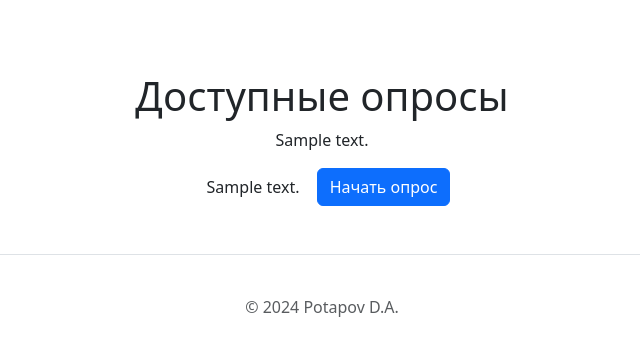
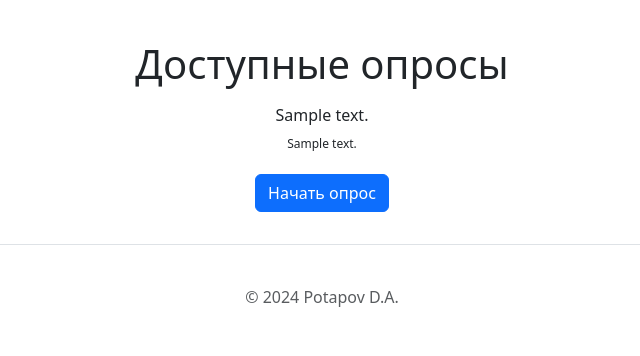
Before and after one commit to DAPotapov/survey, a Django app: page / in a window 1280 px wide. Shown: the part 69-425 px from the top of the page, without its empty margins (318-958 px from the left). Run offline with Django 5.2, Linux system fonts and the light colour scheme; tables that the repository leaves empty hold one stand-in row (values such as "Sample post").

Commit message:
Migrations made. Updated templates, form leads to renamed function.

```diff
--- a/main/forms.py
+++ b/main/forms.py
@@ -5,4 +5,4 @@ from django.forms import ModelForm
 class SurveyForm(ModelForm):
     class Meta:
         model = Survey
-        fields = ["survey_title", "description"]
+        fields = ["text", "description"]
--- a/main/templates/main/index.html
+++ b/main/templates/main/index.html
@@ -7,14 +7,16 @@
 {% block main %}
     <h1>{{ header }}</h1>
     {% if choices %}
-    <div class="container-sm">
-        <form action="/treat_answer" method="post">
+    <div class="mb-3">
+        <form action="/survey" class="form-group" method="post">
         {% csrf_token %}
         {% for choice in choices %}
 
             <input type="radio" class="btn-check" name="options-base" id="option{{ loop.index }}" value="{{ loop.index }}" autocomplete="off">
-            {% if choice.description %}<p>{{ choice.description }}</p>{% endif %}
-            <label class="btn" for="option{{ loop.index }}">{{ choice.text }}</label>
+            <label class="btn d-block" for="option{{ loop.index }}">
+                {{ choice.text }}
+                {% if choice.description %}<p><sub>{{ choice.description }}</sub></p>{% endif %}
+            </label>
 
         {% endfor %}
         <button class="btn btn-primary" type="submit">Начать опрос</button>
--- a/main/templates/main/layout.html
+++ b/main/templates/main/layout.html
@@ -19,7 +19,7 @@
 
 
 
-  <main class="container-fluid py-5 text-center">
+  <main class="container-fluid py-3 text-center">
     {% block main %}{% endblock %}
   </main>
 
--- a/main/urls.py
+++ b/main/urls.py
@@ -3,5 +3,5 @@ from . import views
 
 urlpatterns = [
     path("", views.index, name="home"),
-    path("survey", views.treat_answer, name="survey"),
+    path("survey", views.treat_answer, name="treat_answer"),
 ]
```
Also changed, not shown: main/migrations/0009_rename_choice_text_choice_text_and_more.py (added).
